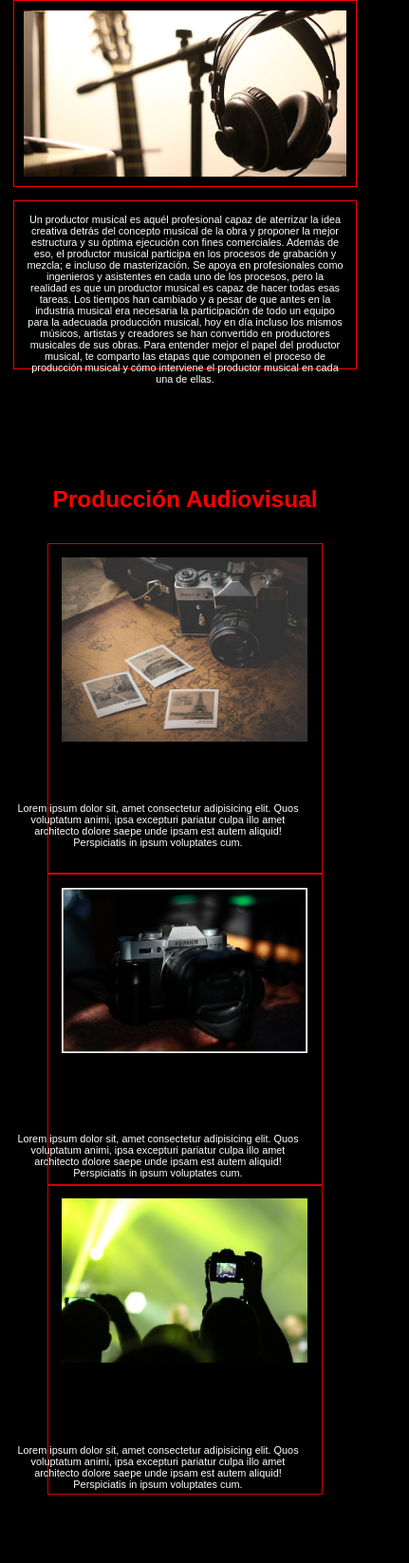
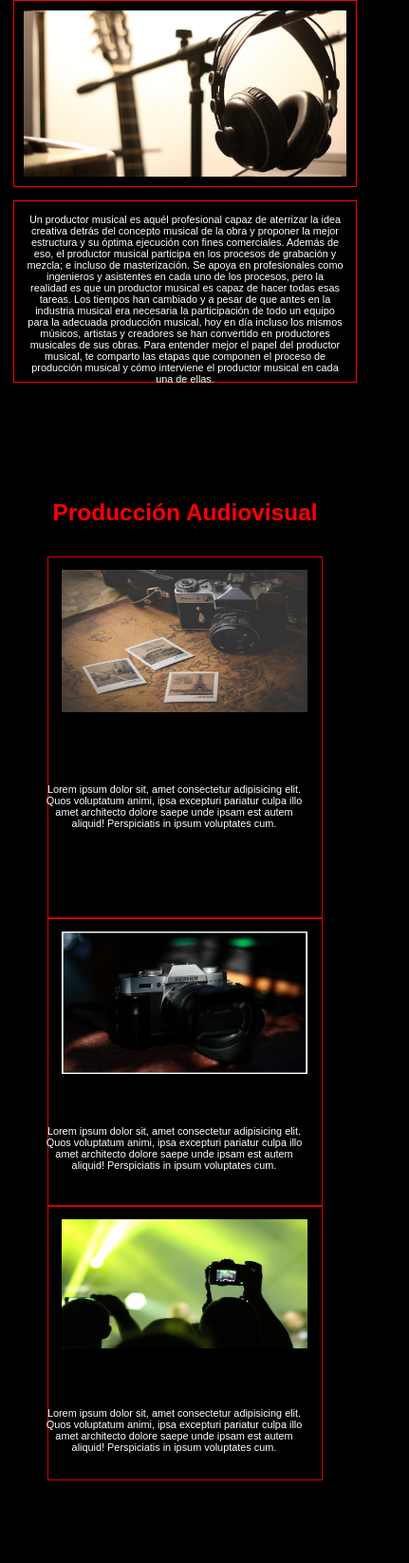
Before and after one commit to MarteInc/Adise-Records, a plain HTML site: page index.html in a window 390 px wide. Shown: the part 2381-4027 px from the top of the page at 95% size, 431 px wide, since content can reach past the window. Drawn offline with Linux system fonts and the light colour scheme.

Commit message:
Update estilo.css

```diff
--- a/estilo.css
+++ b/estilo.css
@@ -279,7 +279,7 @@ html::-webkit-scrollbar-thumb {
  #div-pa p {
      position: absolute;
      width: 25%;
-     margin: 19rem 1rem 1rem 1rem;
+     margin: 13rem 1rem 1rem 1rem;
      text-align: center;
  }
 
@@ -293,7 +293,7 @@ html::-webkit-scrollbar-thumb {
  #div-pa-3 p {
      position: absolute;
      width: 25%;
-     margin: 19rem 1rem 1rem 1rem;
+     margin: 14rem 1rem 1rem 1rem;
      text-align: center;
  }
 
@@ -302,6 +302,7 @@ html::-webkit-scrollbar-thumb {
      border: 1px solid #d50000;
      margin: 25px;
      width: 30%;
+     height: 28rem;
  }
 
  #div-pa-2 {
@@ -320,16 +321,19 @@ html::-webkit-scrollbar-thumb {
 
  #div-pa img {
      width: 90%;
+     height: 11rem;
      margin: 1rem 1rem 10rem 1rem;
  }
 
  #div-pa-2 img {
      width: 90%;
-     margin: 10rem 1rem 1rem 1rem;
+     height: 11rem;
+     margin: 15rem 1rem 1rem 1rem;
  }
 
  #div-pa-3 img {
      width: 90%;
+     height: 10rem;
      margin: 1rem 1rem 10rem 1rem;
  }
 
@@ -624,7 +628,7 @@ html::-webkit-scrollbar-thumb {
 
     .div-pm-2 {
         margin: 1rem;
-        padding-bottom: 13rem;
+        padding-bottom: 14rem;
     }
 
     #p-pm-2 {
@@ -660,15 +664,15 @@ html::-webkit-scrollbar-thumb {
     }
 
     #div-pa p {
-        margin: 20rem 5rem 0 -24rem;
+        margin: 17.5rem 5rem 0 -21.5rem;
         width: auto;
     }
     #div-pa-2 p {
-        margin: 20rem 5rem 0 -24rem;
+        margin: 16rem 5rem 0 -21.5rem;
         width: auto;
     }
     #div-pa-3 p {
-        margin: 20rem 5rem 0 -24rem;
+        margin: 15.5rem 5rem 0 -21.5rem;
         width: auto;
     }
 
@@ -716,8 +720,8 @@ html::-webkit-scrollbar-thumb {
 
     .ggmaps {
         margin: 0 0 1rem 13rem;
-        width: 15rem;
-        height: 15rem;
+        width: 12rem;
+        height: 12rem;
     }
 
     #h2-contact {
@@ -727,12 +731,12 @@ html::-webkit-scrollbar-thumb {
     }
 
     #h4-container {
-        margin: -12rem 0 0 -2.5rem;
+        margin: -9rem 0 0 -2.5rem;
         font-size: .8rem;
     }
 
     #h4-container h4 {
-        margin: -2rem 0 0 0;
+        margin: -2.5rem 0 0 0;
         font-size: .8rem;
     }
 
```
